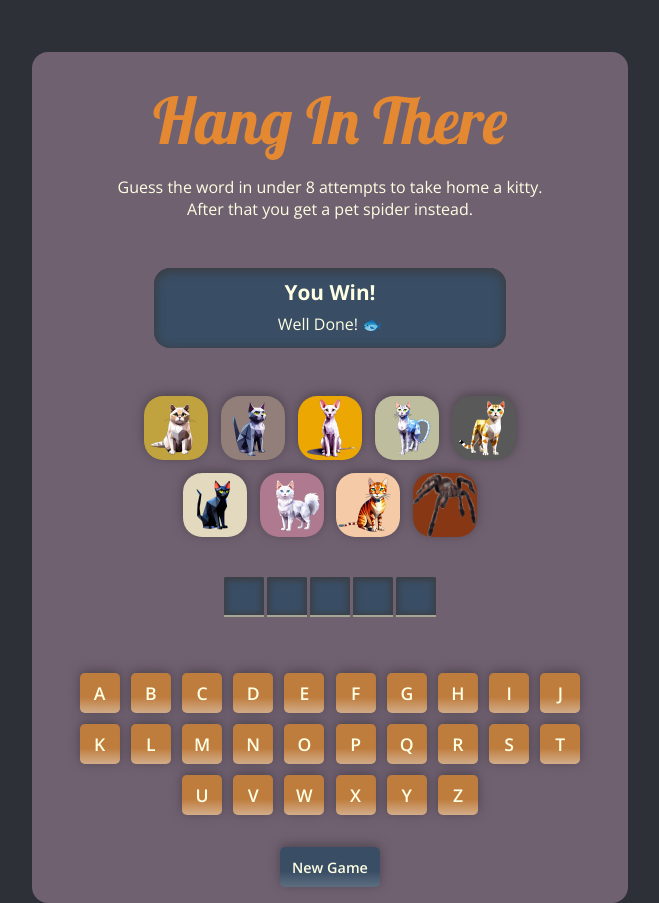
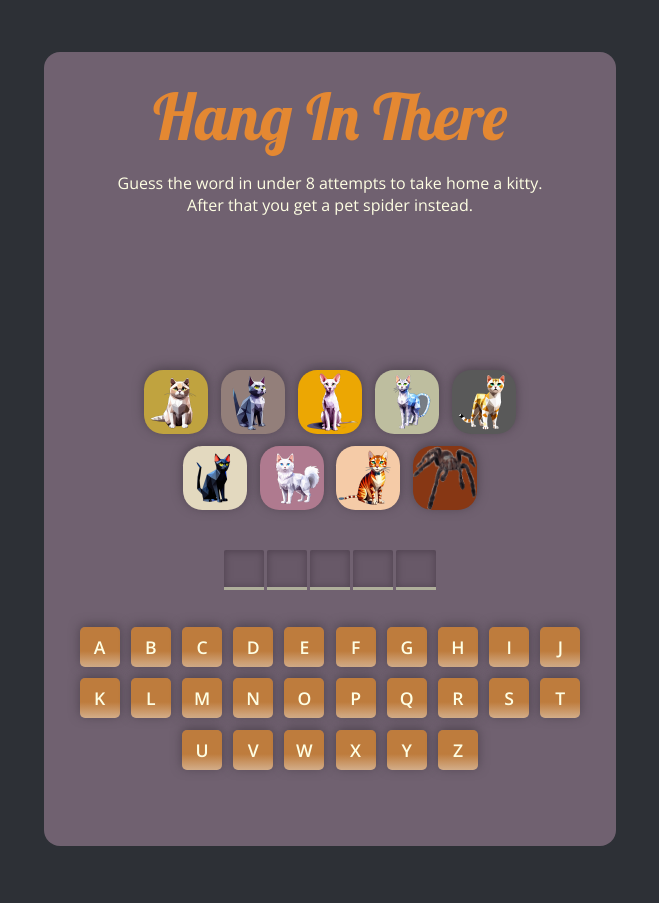
Before and after one commit to Holl4444/HangInThere, a React (Vite) app: page / in a window 1280 px wide. Shown: the whole page, without its empty margins (310-969 px from the left). After the commit the page ends 846 px from the top, so only its background shows below. Built offline with nearby package versions, Linux system fonts and the light colour scheme.

Commit message:
Win/Lose functionality plus prep for farewell msg
Picking remaining cats at random to remove - should
make the game more engaging.

Also a little restyling

```diff
--- a/src/App.jsx
+++ b/src/App.jsx
@@ -6,10 +6,11 @@ import { clsx } from 'clsx';
 
 export default function App() {
   const [catArray, setCatArray] = useState(Cats);
-  const [currentWord, setCurrentWord] = useState('react'.toUpperCase());
+  const [currentWord, setCurrentWord] = useState(
+    'react'.toUpperCase()
+  );
   const [chosenLetters, setChosenLetters] = useState([]);
   const wrongGuessRef = useRef(0);
-
   const wordElement = currentWord
     .split('')
     .map((char, index) => (
@@ -19,12 +20,17 @@ export default function App() {
           : ''}
       </span>
     ));
-
   const wrongGuessCount = chosenLetters.filter(
     (letter) => !currentWord.includes(letter)
   ).length;
 
-  wrongGuessCount > 7 && console.log('Game Over')
+  const isWin = currentWord
+    .split('')
+    .every((letter) => chosenLetters.includes(letter));
+
+  const isLoss = wrongGuessCount > Cats.length - 2;
+
+  const isGameOver = isWin || isLoss;
 
   //Make an array of cats we arent already hiding, including their index in original array
   //Choose one of these cats at random and and the lose class to hide it
@@ -84,32 +90,47 @@ export default function App() {
     }
   }
 
+  function renderMsg() {
+    if (!isGameOver) {
+      return null;
+    }
+    if (isWin) {
+      return (
+        <>
+          <h2>You Win!</h2>
+          <p> Well Done! 🐟</p>
+        </>
+      );
+    }
+    if (isLoss) {
+      return (
+        <>
+          <h2>Game over!</h2>
+          <p>You lose! Better luck next time 🐕‍🦺</p>
+        </>
+      );
+    }
+  }
+
   return (
     <main>
       <section className="gameBoard">
         <header>
           <h1 className="lobster-regular">Hang In There</h1>
           <p>
-            Guess the word in under 8 attempts to take home a kitty. After that you get a pet spider instead.
+            Guess the word in under 8 attempts to take home a kitty.
+            After that you get a pet spider instead.
           </p>
         </header>
         <article
           className={clsx({
             'msg-container': true,
-            fail: wrongGuessCount > 7,
+            hidden: !isGameOver,
+            fail: isLoss,
+            win: isWin,
           })}
         >
-          {wrongGuessCount > 7 ? (
-            <>
-              <h2>Game over!</h2>
-              <p>You lose! Better luck next time 🐕‍🦺</p>
-            </>
-          ) : (
-            <>
-              <h2>You Win!</h2>
-              <p> Well Done! 🐟</p>
-            </>
-          )}
+          {renderMsg()}
         </article>
         <div className="cats">{currentCats}</div>
         <div className="word-div">{wordElement}</div>
@@ -120,7 +141,14 @@ export default function App() {
             word={currentWord}
           />
         </div>
-        <button className="new-game">New Game</button>
+        <button
+          className={clsx({
+            'new-game': true,
+            hidden: !isGameOver,
+          })}
+        >
+          New Game
+        </button>
       </section>
     </main>
   );
--- a/src/index.css
+++ b/src/index.css
@@ -47,13 +47,14 @@ header {
 }
 
 header > h1 {
-  margin: 0.75rem;
+  margin: 0.5rem;
   font-size: 4rem;
   text-shadow: 0px -2px 11px 0px #4e434e;
 }
 
 .msg-container {
-  width: 22rem;
+  width: 100%;
+  max-width: 22rem;
   height: 5rem;
   background-color: #394d64;
   border-radius: 1rem;
@@ -61,8 +62,8 @@ header > h1 {
   flex-direction: column;
   justify-content: center;
   align-items: center;
-  margin-block: 2rem;
-  box-shadow: inset 0px 2px 7px 3px #3b4047;
+  margin-block: 1.3rem;
+  box-shadow: inset 2px 2px 5px 2px #3b4047;
 }
 
 .msg-container.fail {
@@ -70,7 +71,7 @@ header > h1 {
 }
 
 .msg-container.win {
-  background-color: #ffc9b9;
+  background-color: #eca703;
 }
 
 .msg-container > h2 {
@@ -124,14 +125,14 @@ img {
   align-items: center;
   width: 2.5rem;
   height: 2.5rem;
-  border-bottom: 2px solid #a5a594;
+  border-bottom: 3px solid #afaf9b;
   border-radius: 2px 2px 0px 0px;
-  background-color: #394d64;
-  box-shadow: inset 0px 1px 5px 3px #3b4047;
+  background-color: #685968;
+  box-shadow: inset 0px 1px 7px 1px #524452;
 }
 
 .keyboard {
-  margin: 1rem;
+  margin: 0.4rem 0.6rem 0.5rem;
 }
 
 .upper-keys {
@@ -164,12 +165,17 @@ button.new-game {
   width: 6.2rem;
   height: 2.5rem;
   padding: 0.3rem;
-  background: linear-gradient(0deg, #5d6e80 0%, #394d64 40%);
+  background: linear-gradient(0deg, #ebc56e 0%, #eca703 40%);
   border: none;
   color: #fefee3;
   font-size: 0.9rem;
   border-radius: 5px;
   box-shadow: 0px -2px 11px 0px #4e434e;
+  margin-bottom: 0.3rem;
+}
+
+.hidden {
+  visibility: hidden;
 }
 
 button.keys:hover,
```
